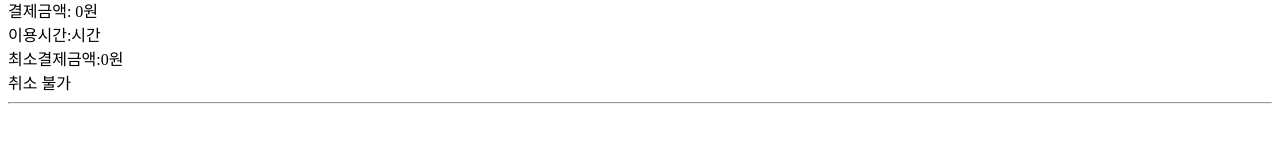
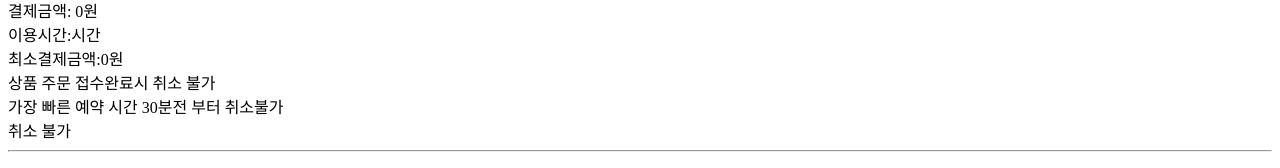
Before and after one commit to novb1492/reservation_picture, a React (Create React App) app: page /mypage in a window 1280 px wide. Shown: the part 464-632 px from the top of the page. Built offline with nearby package versions, Linux system fonts and the light colour scheme; no server answers.

Commit message:
취소 불가 내용 추가

```diff
--- a/src/pages/MyPage.js
+++ b/src/pages/MyPage.js
@@ -101,6 +101,8 @@ function MyPage() {
         <p>결제금액: {priceComma(state.ReserReducers.reservationInfo.totalPrice)}원</p>
         <p>이용시간:{state.ReserReducers.reservationInfo.totalTime}시간</p>
         <p>최소결제금액:{priceComma(state.ReserReducers.reservationInfo.minPrice)}원</p>
+        <p>상품 주문 접수완료시 취소 불가</p>
+        <p>가장 빠른 예약 시간 30분전 부터 취소불가</p>
         {state.ReserReducers.reservationInfo.refund === true ? <button>전체 취소</button> : <p>취소 불가</p>}
       </div>
       <hr></hr>
```
